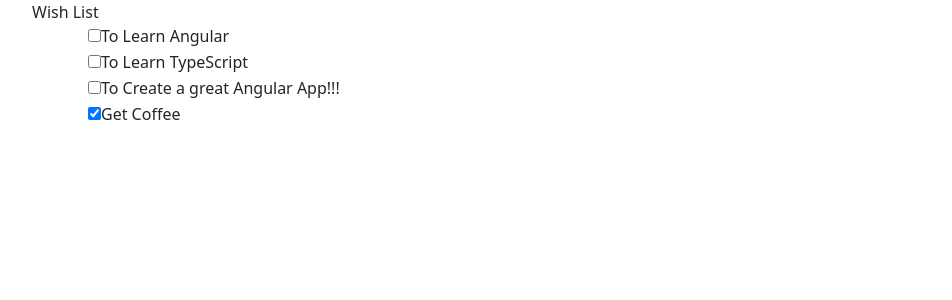
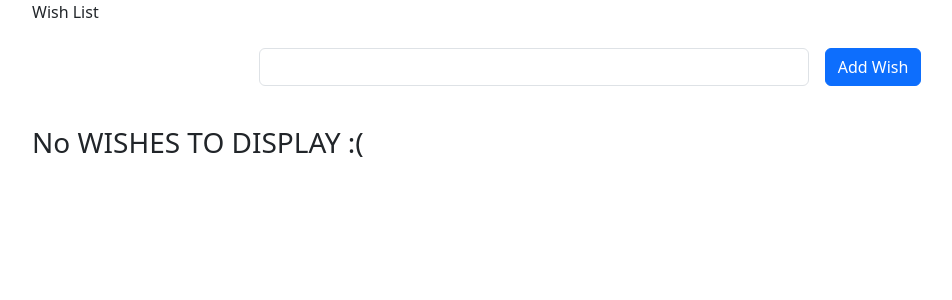
Before and after one commit to shamiguel/typescript-tutorial, an Angular app: page / in a window 1280 px wide. Shown: the top 300 px of the page, without its empty margins (50-1002 px from the left). Built offline with nearby package versions, Linux system fonts and the light colour scheme.

Commit message:
added formsmodule to app.module, forms

```diff
--- a/src/app/app.component.html
+++ b/src/app/app.component.html
@@ -3,9 +3,23 @@
     {{ title }}
   </div>
 
+  <form class="row mt-3 gx-3 gy-2 align-items-center justify-content-center">
+    <div class="col-sm-6">
+      <label class="visually-hidden" for="specificSizeInputName">Wish</label>
+      <input type="text" name="new-wish-text" id="" class="form-control" [(ngModel)]="newWishText">
+    </div>
+    <div class="col-auto">
+      <button
+      type="submit"
+      class="btn btn-primary"
+      (click)="$event.preventDefault(); addNewWish()">Add Wish</button>
+    </div>
+  </form>
+  <br>
 
+  <div class="row mt-3">
   <div *ngIf="items.length === 0; else showItems">
-    <h3> No WISHES</h3>
+    <h3>No WISHES TO DISPLAY :(</h3>
 
   </div>
 
@@ -26,5 +40,7 @@
       </li>
     </ul>
   </ng-template>
+</div>
+
 
 </div>
--- a/src/app/app.component.ts
+++ b/src/app/app.component.ts
@@ -8,10 +8,10 @@
 })
 export class AppComponent {
   items : WishItem[] = [
-    new WishItem("To Learn Angular"),
+   /*  new WishItem("To Learn Angular"),
     new WishItem("To Learn TypeScript"),
     new WishItem("To Create a great Angular App!!!"),
-    new WishItem("Get Coffee", true)
+    new WishItem("Get Coffee", true) */
   ]
   title = 'Wish List';
 
@@ -19,4 +19,11 @@
     item.isComplete = !item.isComplete
     console.log(item)
   }
+
+  newWishText = "";
+
+  addNewWish(){
+    this.items.push(new WishItem(this.newWishText))
+    this.newWishText = '';
+  }
 }
--- a/src/app/app.module.ts
+++ b/src/app/app.module.ts
@@ -2,13 +2,15 @@
 import { BrowserModule } from '@angular/platform-browser';
 
 import { AppComponent } from './app.component';
+import { FormsModule } from '@angular/forms';
 
 @NgModule({
   declarations: [
     AppComponent
   ],
   imports: [
-    BrowserModule
+    BrowserModule,
+    FormsModule
   ],
   providers: [],
   bootstrap: [AppComponent]
```
